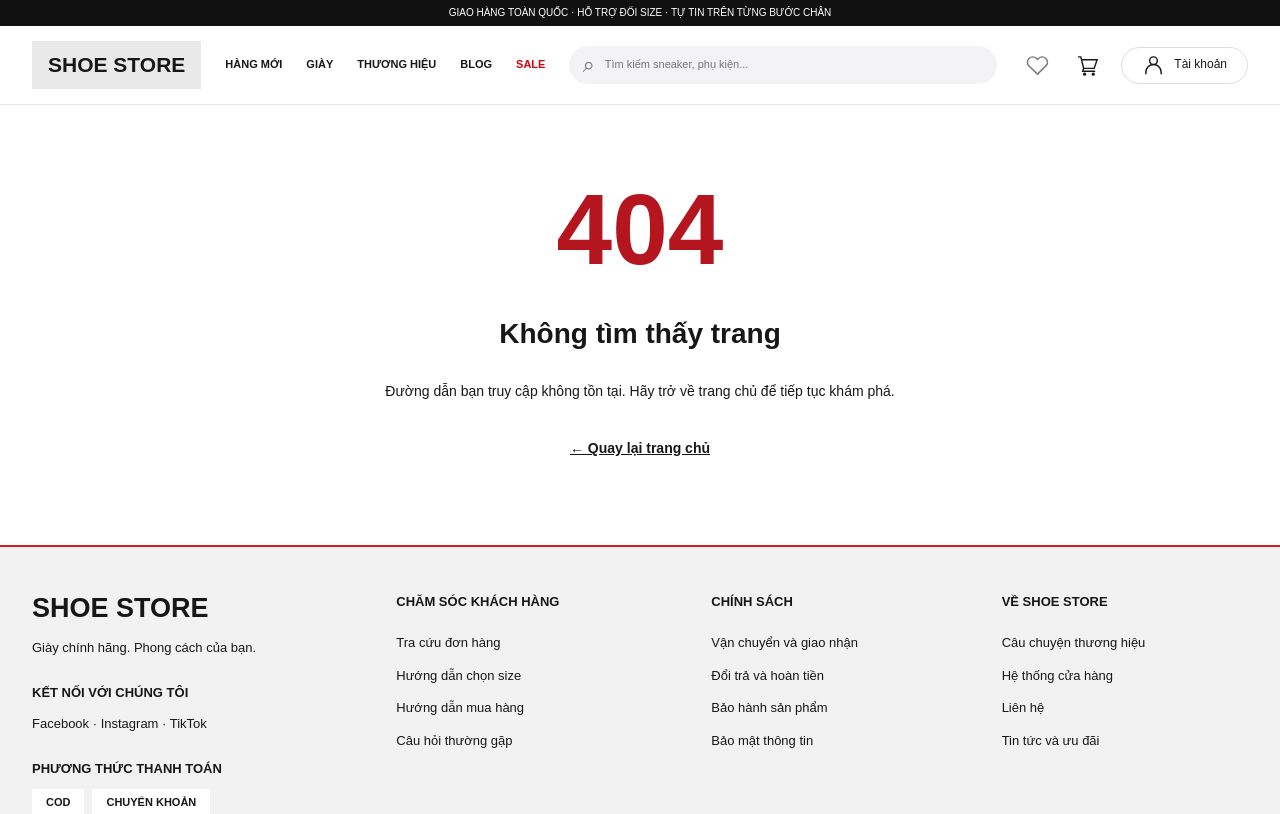
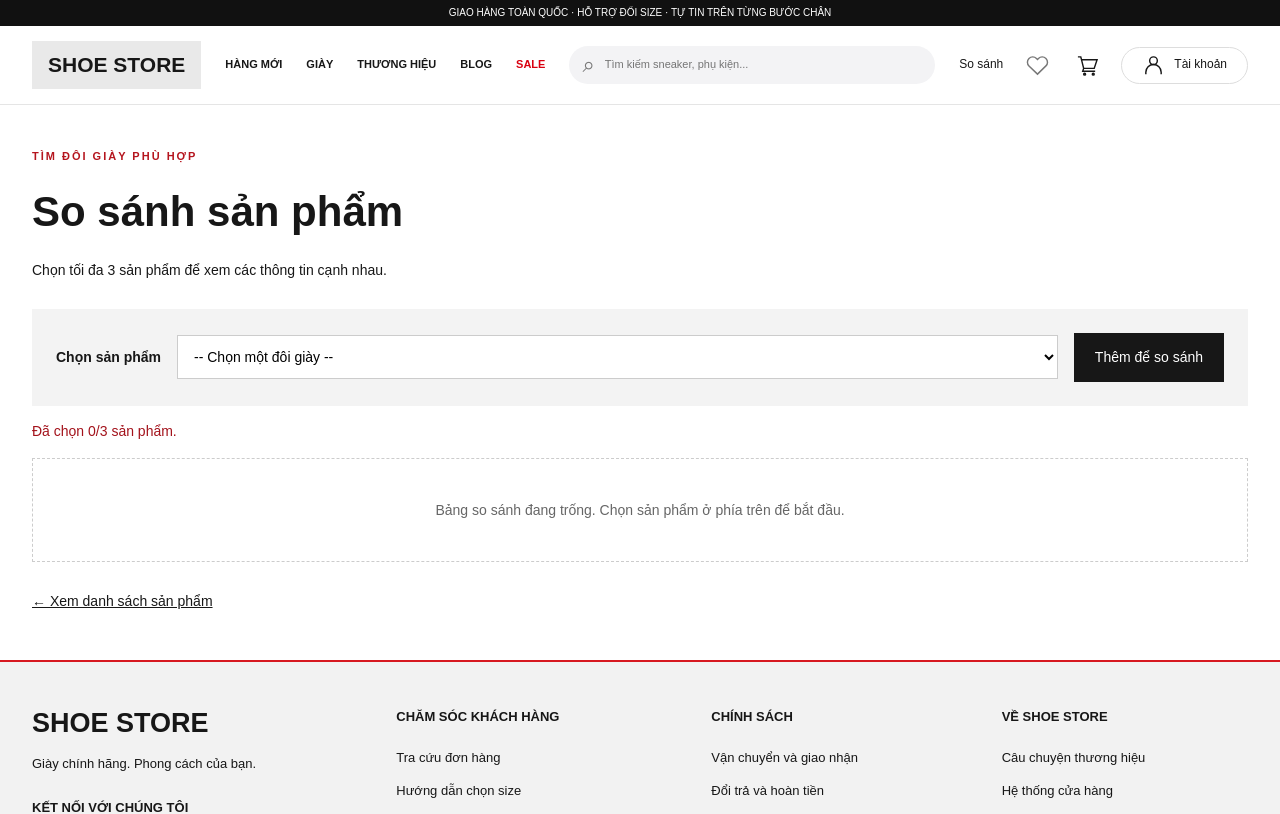
Before and after one commit to Thangt2005/231303031_Frontend_Project, a React (Vite) app in the folder 231303031_Frontend_Project/shoe-store/: page /compare in a window 1280 px wide. Shown: the top 814 px of the page. Built offline with nearby package versions, Linux system fonts and the light colour scheme.

Commit message:
feat: add compare page

```diff
--- a/231303031_Frontend_Project/shoe-store/src/components/Header.jsx
+++ b/231303031_Frontend_Project/shoe-store/src/components/Header.jsx
@@ -28,6 +28,7 @@ export default function Header() {
           <input type="search" placeholder="Tìm kiếm sneaker, phụ kiện..." aria-label="Tìm kiếm (chưa sẵn sàng)" title="Tìm kiếm sẽ được kết nối với phần sản phẩm" disabled />
         </div>
         <div className="store-header-actions">
+          <Link to="/compare" className="store-compare-link" onClick={closeMenu}>So sánh</Link>
           <button type="button" className="store-icon-button" disabled aria-label="Yêu thích (chưa sẵn sàng)" title="Danh sách yêu thích chưa sẵn sàng">
             <svg viewBox="0 0 24 24" aria-hidden="true"><path d="M20.8 4.6a5.5 5.5 0 0 0-7.8 0L12 5.7l-1.1-1.1a5.5 5.5 0 0 0-7.8 7.8L12 21l8.8-8.6a5.5 5.5 0 0 0 0-7.8Z" /></svg>
           </button>
--- /dev/null
+++ b/231303031_Frontend_Project/shoe-store/src/pages/Compare.jsx
@@ -0,0 +1,91 @@
+import { useContext, useEffect, useState } from 'react';
+import { Link } from 'react-router';
+import { CompareContext } from '../context/CompareContext';
+import { getProducts } from '../services/productService';
+import '../styles/compare.css';
+
+export default function Compare() {
+  const { selectedProducts, addProduct, removeProduct } = useContext(CompareContext);
+  const [products, setProducts] = useState([]);
+  const [selectedId, setSelectedId] = useState('');
+  const [loading, setLoading] = useState(true);
+  const [error, setError] = useState('');
+  const [message, setMessage] = useState('');
+
+  useEffect(() => {
+    let active = true;
+    async function loadProducts() {
+      try {
+        const data = await getProducts();
+        if (!Array.isArray(data)) throw new Error('Dữ liệu sản phẩm không hợp lệ.');
+        if (active) setProducts(data);
+      } catch (error) {
+        if (active) setError(error.message || 'Không tải được sản phẩm.');
+      } finally {
+        if (active) setLoading(false);
+      }
+    }
+    loadProducts();
+    return () => { active = false; };
+  }, []);
+
+  function handleAdd(event) {
+    event.preventDefault();
+    const product = products.find((item) => String(item.id) === selectedId);
+    if (!product) { setMessage('Hãy chọn sản phẩm trước khi thêm.'); return; }
+    if (selectedProducts.some((item) => item.id === product.id)) { setMessage('Sản phẩm này đã có trong bảng so sánh.'); return; }
+    if (selectedProducts.length >= 3) { setMessage('Chỉ được so sánh tối đa 3 sản phẩm. Hãy xóa một sản phẩm trước.'); return; }
+    addProduct(product);
+    setSelectedId('');
+    setMessage('Đã thêm ' + product.name + ' vào bảng so sánh.');
+  }
+
+  function handleRemove(product) {
+    removeProduct(product.id);
+    setMessage('Đã xóa ' + product.name + ' khỏi bảng so sánh.');
+  }
+
+  const rows = [
+    { label: 'Giá', value: (product) => typeof product.price === 'number' ? product.price.toLocaleString('vi-VN') + ' đ' : 'Chưa có thông tin' },
+    { label: 'Thương hiệu', value: (product) => product.brand || 'Chưa có thông tin' },
+    { label: 'Loại giày', value: (product) => product.category || 'Chưa có thông tin' },
+    { label: 'Màu sắc', value: (product) => product.colors?.join(', ') || 'Chưa có thông tin' },
+    { label: 'Kích cỡ', value: (product) => product.sizes?.join(', ') || 'Chưa có thông tin' },
+    { label: 'Mô tả', value: (product) => product.description || 'Chưa có thông tin' },
+  ];
+
+  return (
+    <section className="compare-page">
+      <p className="compare-eyebrow">TÌM ĐÔI GIÀY PHÙ HỢP</p>
+      <h1>So sánh sản phẩm</h1>
+      <p>Chọn tối đa 3 sản phẩm để xem các thông tin cạnh nhau.</p>
+      {loading ? <p role="status">Đang tải sản phẩm...</p> : error ? <p role="alert">{error}</p> : products.length === 0 ? <p>Chưa có sản phẩm để chọn.</p> : (
+        <form className="compare-picker" onSubmit={handleAdd}>
+          <label htmlFor="compare-product">Chọn sản phẩm</label>
+          <select id="compare-product" value={selectedId} onChange={(event) => setSelectedId(event.target.value)}>
+            <option value="">-- Chọn một đôi giày --</option>
+            {products.map((product) => <option key={product.id} value={product.id}>{product.name}</option>)}
+          </select>
+          <button type="submit">Thêm để so sánh</button>
+        </form>
+      )}
+      <p role="status" className="compare-message">{message || `Đã chọn ${selectedProducts.length}/3 sản phẩm.`}</p>
+      {selectedProducts.length === 0 ? <div className="compare-empty">Bảng so sánh đang trống. Chọn sản phẩm ở phía trên để bắt đầu.</div> : (
+        <div className="compare-scroll" tabIndex={0} role="region" aria-label="Bảng so sánh sản phẩm, có thể cuộn ngang">
+          <table className="compare-table">
+            <caption>So sánh {selectedProducts.length} sản phẩm</caption>
+            <thead><tr><th scope="col">Thông tin</th>{selectedProducts.map((product) => (
+              <th scope="col" key={product.id}>
+                <img src={product.image} alt={product.name} />
+                <Link to={`/products/${product.id}`}>{product.name}</Link>
+                <button type="button" onClick={() => handleRemove(product)} aria-label={`Xóa ${product.name}`}>Xóa</button>
+              </th>
+            ))}</tr></thead>
+            <tbody>{rows.map((row) => <tr key={row.label}><th scope="row">{row.label}</th>{selectedProducts.map((product) => <td key={product.id}>{row.value(product)}</td>)}</tr>)}</tbody>
+          </table>
+        </div>
+      )}
+      <Link className="compare-back" to="/products">← Xem danh sách sản phẩm</Link>
+    </section>
+  );
+}
--- a/231303031_Frontend_Project/shoe-store/src/routes/AppRoutes.jsx
+++ b/231303031_Frontend_Project/shoe-store/src/routes/AppRoutes.jsx
@@ -1,6 +1,7 @@
 import { Routes, Route } from 'react-router';
 import Layout from '../layouts/Layout';
 import BlogDetail from '../pages/BlogDetail';
+import Compare from '../pages/Compare';
 import {
   Home,
   Products,
@@ -19,6 +20,7 @@ export default function AppRoutes() {
         <Route path="products" element={<Products />} />
         <Route path="products/:id" element={<ProductDetail />} />
         <Route path="cart" element={<Cart />} />
+        <Route path="compare" element={<Compare />} />
         <Route path="blog" element={<Blog />} />
         <Route path="blog/:slug" element={<BlogDetail />} />
         <Route path="login" element={<Login />} />
--- /dev/null
+++ b/231303031_Frontend_Project/shoe-store/src/styles/compare.css
@@ -0,0 +1,19 @@
+.compare-eyebrow { color: #b5151e; font-size: 11px; font-weight: bold; letter-spacing: 2px; }
+.compare-page h1 { margin: 12px 0; font-size: clamp(28px, 4vw, 42px); }
+.compare-picker { display: flex; align-items: center; gap: 16px; margin-top: 28px; padding: 24px; background: #f3f3f3; }
+.compare-picker label { font-weight: bold; }
+.compare-picker select { flex: 1; min-width: 0; padding: 12px; border: 1px solid #ccc; background: #fff; font: inherit; }
+.compare-picker button { padding: 12px 20px; border: 1px solid #171717; background: #171717; color: #fff; font: inherit; cursor: pointer; }
+.compare-message { min-height: 24px; color: #a3121b; }
+.compare-empty { padding: 40px 24px; border: 1px dashed #ccc; text-align: center; color: #666; }
+.compare-scroll { width: 100%; overflow-x: auto; border: 1px solid #ddd; }
+.compare-scroll:focus-visible { outline: 2px solid #b5151e; }
+.compare-table { width: 100%; min-width: 600px; border-collapse: collapse; table-layout: fixed; }
+.compare-table caption { text-align: left; padding: 14px; font-weight: bold; }
+.compare-table td, .compare-table th { padding: 18px; border: 1px solid #e4e4e4; text-align: left; vertical-align: top; overflow-wrap: anywhere; }
+.compare-table th:first-child { width: 140px; background: #f5f5f5; }
+.compare-table img { width: 100%; height: 160px; object-fit: contain; background: #f3f3f3; margin-bottom: 12px; }
+.compare-table thead a { display: block; }
+.compare-table button { margin-top: 14px; padding: 6px 14px; border: 1px solid #ccc; background: #fff; color: #a3121b; font: inherit; cursor: pointer; }
+.compare-back { display: inline-block; margin-top: 28px; }
+@media (max-width: 600px) { .compare-picker { align-items: stretch; flex-direction: column; padding: 16px; gap: 12px; } }
--- a/231303031_Frontend_Project/shoe-store/src/styles/layout.css
+++ b/231303031_Frontend_Project/shoe-store/src/styles/layout.css
@@ -68,3 +68,5 @@
 .not-found-code { margin: 0; font-size: 100px; line-height: 1.2; font-weight: bold; color: #b5151e; }
 .not-found h1 { font-size: 28px; }
 .not-found > a { display: inline-block; margin-top: 20px; font-weight: bold; }
+.store-compare-link { font-size: 12px; text-decoration: none; white-space: nowrap; }
+.store-compare-link:hover { text-decoration: underline; }
```
